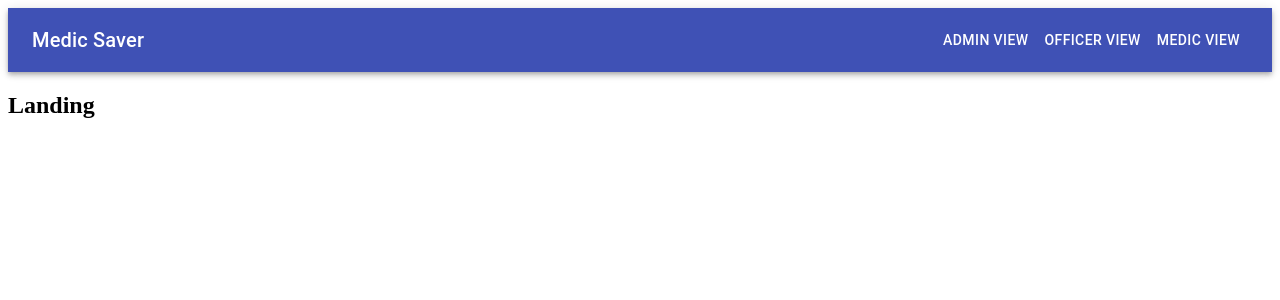
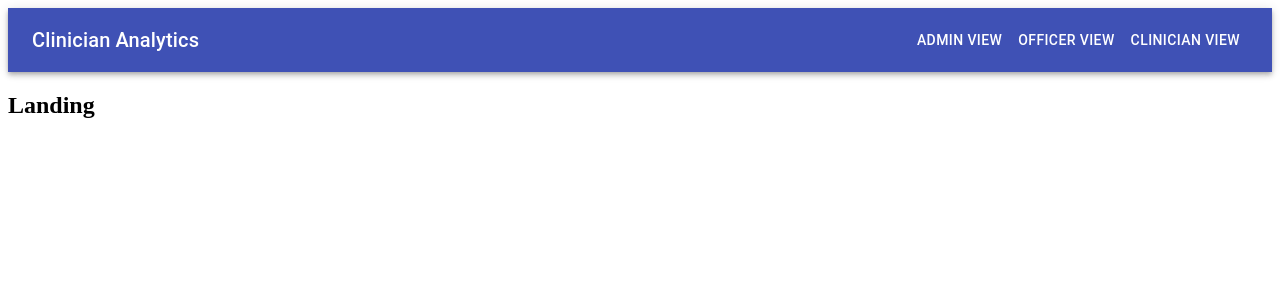
Before and after one commit to medic-saver/CAD-client, a React (Create React App) app in the folder client/: page / in a window 1280 px wide. Shown: the top 300 px of the page. Built offline with nearby package versions, Linux system fonts and the light colour scheme.

Commit message:
changed name of app

```diff
--- a/client/src/components/menus/Navigation.js
+++ b/client/src/components/menus/Navigation.js
@@ -22,11 +22,11 @@
           <AppBar position="static">
             <Toolbar>
               <Typography variant="h6" className={classes.title}>
-                Medic Saver
+                Clinician Analytics
               </Typography>
               <Button color="inherit" component={Link} to="/admin-view">Admin View</Button>
               <Button color="inherit" component={Link} to="/officer-view">Officer View</Button>
-              <Button color="inherit" component={Link} to="/medic-view">Medic View</Button>
+              <Button color="inherit" component={Link} to="/clinician-view">Clinician View</Button>
             </Toolbar>
           </AppBar>
         </div>
```
